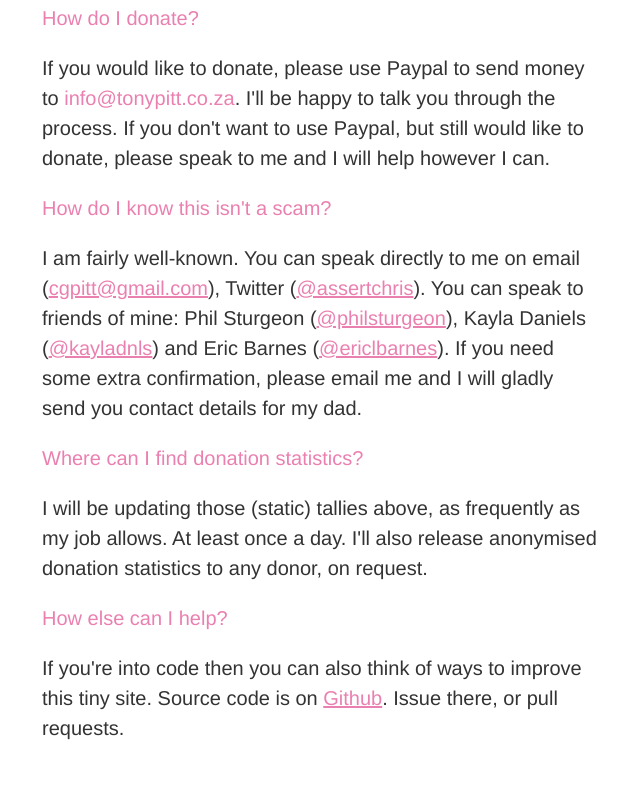
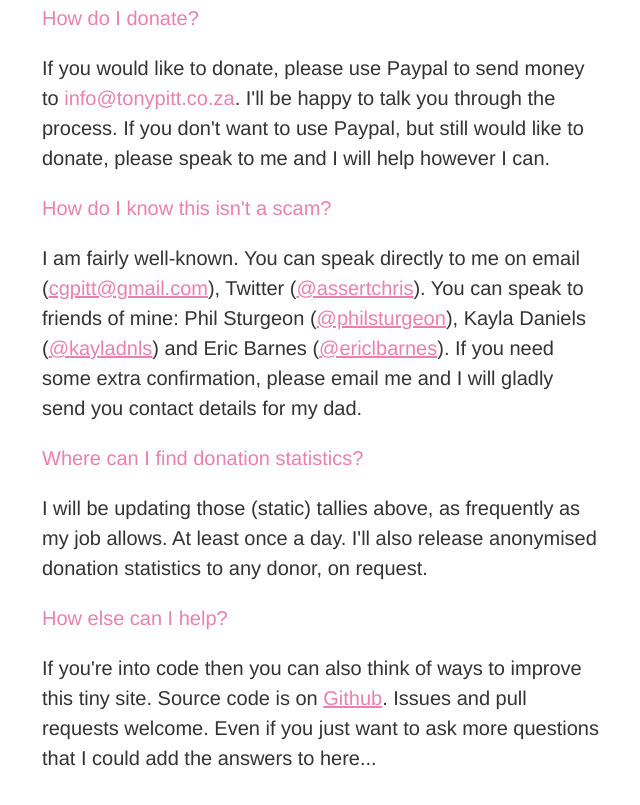
Before and after one commit to assertchris/tonypitt.co.za, a plain HTML site: page index.html in a window 1280 px wide. Shown: the part 2829-3634 px from the top of the page, without its empty margins (318-958 px from the left). Drawn offline with Linux system fonts and the light colour scheme.

```diff
--- a/index.html
+++ b/index.html
@@ -104,7 +104,7 @@
                 <h3>Where can I find donation statistics?</h3>
                 <p>I will be updating those (static) tallies above, as frequently as my job allows. At least once a day. I'll also release anonymised donation statistics to any donor, on request.</p>
                 <h3>How else can I help?</h3>
-                <p>If you're into code then you can also think of ways to improve this tiny site. Source code is on <a href="https://github.com/assertchris/tonypitt.co.za">Github</a>. Issue there, or pull requests.</p>
+                <p>If you're into code then you can also think of ways to improve this tiny site. Source code is on <a href="https://github.com/assertchris/tonypitt.co.za">Github</a>. Issues and pull requests welcome. Even if you just want to ask more questions that I could add the answers to here...</p>
             </div>
         </div>
     </body>
```
